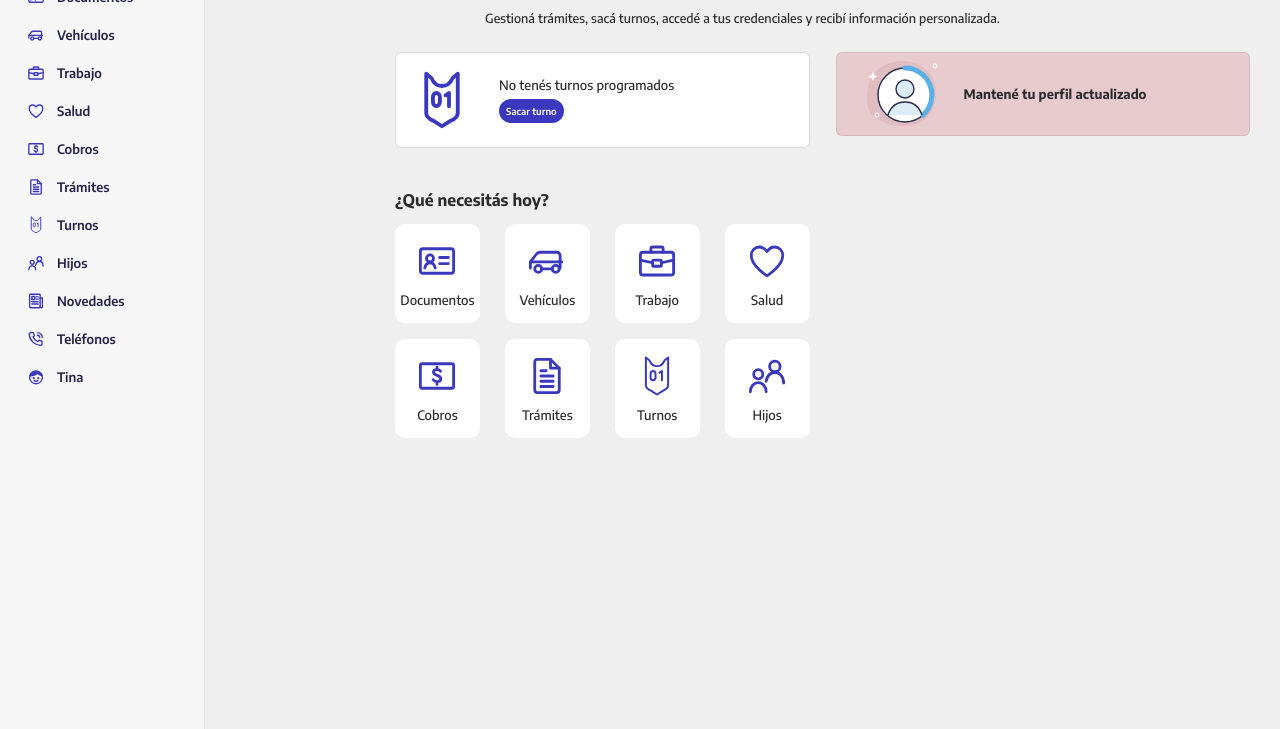
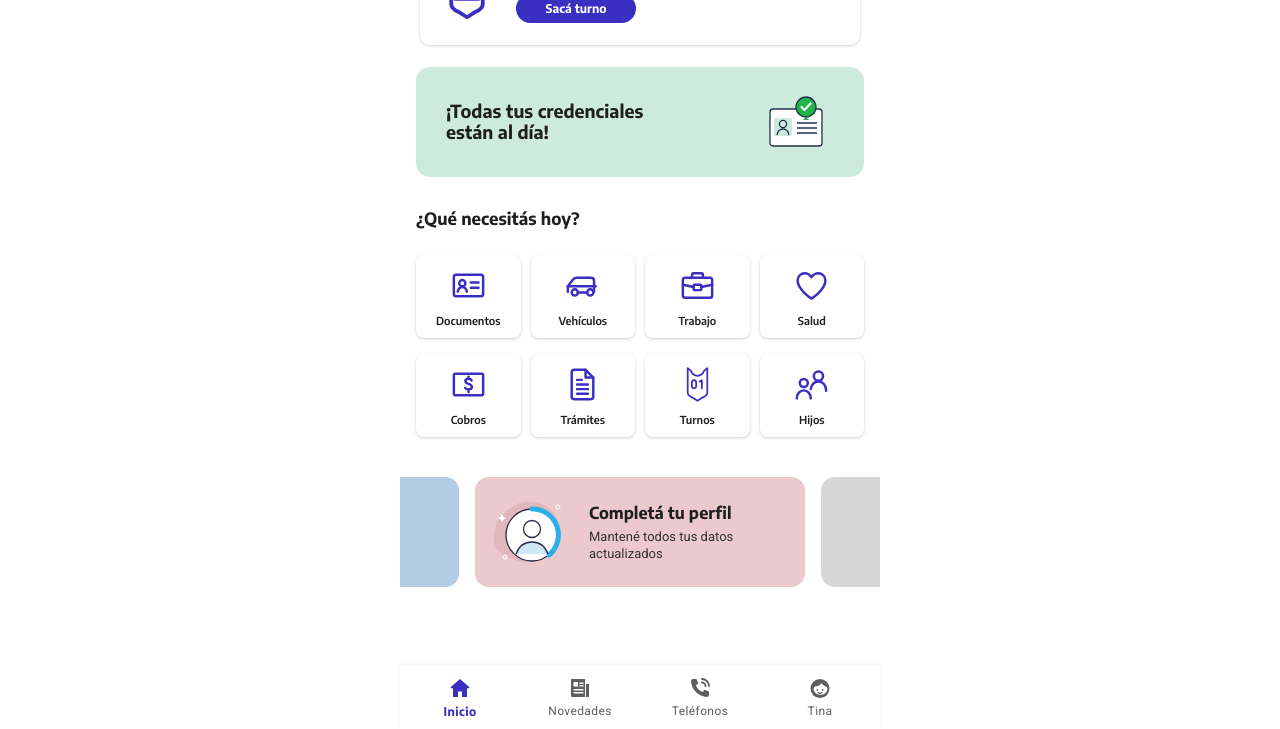
Before and after one commit to poli-git/poli-git.github.io, a plain HTML site: page index.html in a window 1280 px wide. Shown: the part 71-800 px from the top of the page. Drawn offline with Linux system fonts and the light colour scheme.

Commit message:
Update index.html

```diff
--- a/index.html
+++ b/index.html
@@ -2,122 +2,124 @@
 <html lang="es">
 <head>
 <meta charset="UTF-8">
-<meta name="viewport" content="width=device-width, initial-scale=1.0">
+<meta name="viewport" content="width=device-width, initial-scale=1.0, viewport-fit=cover">
+<meta name="theme-color" content="#ffffff">
+<meta name="apple-mobile-web-app-capable" content="yes">
+<meta name="mobile-web-app-capable" content="yes">
+<meta name="apple-mobile-web-app-status-bar-style" content="default">
 <title>Inicio</title>
 <link rel="preconnect" href="https://fonts.googleapis.com">
 <link rel="preconnect" href="https://fonts.gstatic.com" crossorigin>
-<link href="https://fonts.googleapis.com/css2?family=Encode+Sans:wght@400;500;600;700&display=swap" rel="stylesheet">
+<link href="https://fonts.googleapis.com/css2?family=Encode+Sans:wght@500;600;700&family=Roboto:wght@400;500&display=swap" rel="stylesheet">
 <style>
   :root {
-    --primary: #3a38bd;
-    --text: #2b2b2b;
-    --bg: #efefef;
-    --sidebar-bg: #f7f7f7;
-    --card: #ffffff;
-    --border: #d9d9d9;
-    --pink-card: #e8cbcf;
+    --primary: #3a2fc1;
+    --text: #1f1f1f;
+    --muted: #5f5f5f;
+    --bg: #ffffff;
+    --green: #cdebdc;
+    --pink: #ecc9cd;
+    --nav-h: 64px;
   }
   * { box-sizing: border-box; margin: 0; padding: 0; }
+  html, body { background: var(--bg); }
   body {
     font-family: "Encode Sans", system-ui, sans-serif;
     color: var(--text);
-    background: var(--bg);
-    display: flex;
-    min-height: 100vh;
+    max-width: 480px;
+    margin: 0 auto;
+    padding-top: env(safe-area-inset-top);
+    padding-bottom: calc(var(--nav-h) + 24px + env(safe-area-inset-bottom));
+    overflow-x: hidden;
+    -webkit-tap-highlight-color: transparent;
+    -webkit-text-size-adjust: 100%;
   }
   svg.icon { fill: none; stroke: currentColor; stroke-width: 1.8; stroke-linecap: round; stroke-linejoin: round; }
 
-  /* ---------- Sidebar ---------- */
-  .sidebar {
-    width: 205px;
-    flex-shrink: 0;
-    background: var(--sidebar-bg);
-    border-right: 1px solid #e2e2e2;
-    padding: 14px 12px;
+  /* ---------- Turnos card ---------- */
+  .turno-card {
+    margin: 12px 20px 0;
+    background: #fff;
+    border-radius: 10px;
+    box-shadow: 0 1px 3px rgba(0,0,0,.18);
+    padding: 16px 20px 20px 26px;
+    display: flex; align-items: center; gap: 28px;
   }
-  .sidebar nav ul { list-style: none; display: flex; flex-direction: column; gap: 6px; }
-  .sidebar a {
-    display: flex; align-items: center; gap: 12px;
-    padding: 8px 15px;
-    border-radius: 999px;
-    color: var(--primary);
-    text-decoration: none;
-    font-weight: 600;
-    font-size: 13px;
-    height: 32px;
+  .turno-card .big-icon { width: 42px; height: 68px; color: var(--primary); stroke-width: 2.2; flex-shrink: 0; }
+  .turno-card p {
+    font-family: Roboto, sans-serif; font-size: 17px; font-weight: 400;
+    color: #2a2a2a; margin-bottom: 14px; letter-spacing: .1px;
   }
-  .sidebar a span { color: #232349; }
-  .sidebar a svg { width: 18px; height: 18px; flex-shrink: 0; }
-  .sidebar a:hover { background: #e9e9f7; }
-  .sidebar a.active { background: var(--primary); color: #fff; }
-  .sidebar a.active span { color: #fff; }
+  .btn {
+    display: inline-block; width: 120px; height: 29px;
+    background: var(--primary); color: #fff;
+    font-family: inherit; font-weight: 700; font-size: 12px;
+    border: none; border-radius: 999px; cursor: pointer;
+  }
 
-  /* ---------- Main ---------- */
-  main { flex: 1; padding: 22px 30px 40px; }
-  .greeting { text-align: center; margin-bottom: 26px; }
-  .greeting h1 { font-size: 26px; font-weight: 700; margin-bottom: 26px; }
-  .greeting p { font-size: 12.5px; font-weight: 500; }
+  /* ---------- Credentials banner ---------- */
+  .banner {
+    margin: 22px 16px 0;
+    background: var(--green);
+    border-radius: 14px;
+    height: 110px;
+    display: flex; align-items: center; justify-content: space-between;
+    padding: 0 40px 0 30px;
+  }
+  .banner h2 { font-size: 18px; font-weight: 700; line-height: 1.15; }
 
-  .layout {
-    display: grid;
-    grid-template-columns: minmax(0, 434px) minmax(0, 434px);
-    gap: 26px;
-    justify-content: center;
-    margin-left: 160px; /* matches the off-center layout in the screenshot */
-  }
-  @media (max-width: 1150px) { .layout { margin-left: 0; } }
-  @media (max-width: 900px)  { .layout { grid-template-columns: 1fr; } }
-
-  /* Turnos card */
-  .turno-card {
-    background: var(--card);
-    border: 1px solid var(--border);
-    border-radius: 6px;
-    height: 96px;
-    display: flex; align-items: center; gap: 36px;
-    padding: 0 25px;
-  }
-  .turno-card .big-icon { width: 42px; height: 64px; color: var(--primary); }
-  .turno-card p { font-size: 13px; font-weight: 500; margin-bottom: 6px; }
-  .btn {
-    display: inline-block;
-    background: var(--primary); color: #fff;
-    font-family: inherit; font-weight: 600; font-size: 9.5px;
-    border: none; border-radius: 999px;
-    padding: 6px 7px; cursor: pointer;
-  }
-  .btn:hover { filter: brightness(1.15); }
-
-  .section-title { font-size: 16px; font-weight: 700; margin: 42px 0 14px; }
-
+  /* ---------- Quick access ---------- */
+  .section-title { font-size: 17px; font-weight: 700; margin: 30px 16px 26px; }
   .grid {
-    display: grid;
-    grid-template-columns: repeat(4, 1fr);
-    gap: 16px 25px;
+    display: grid; grid-template-columns: repeat(4, 1fr);
+    gap: 16px 10px; padding: 0 16px;
   }
   .tile {
-    background: var(--card);
-    border-radius: 10px;
-    height: 99px;
+    height: 83px; background: #fff; border-radius: 8px;
+    box-shadow: 0 1px 3px rgba(0,0,0,.2);
     display: flex; flex-direction: column; align-items: center; justify-content: center; gap: 10px;
     text-decoration: none; color: var(--text);
-    font-size: 13px; font-weight: 500;
-    transition: box-shadow .15s;
+    font-size: 11px; font-weight: 600;
   }
-  .tile:hover { box-shadow: 0 2px 8px rgba(0,0,0,.08); }
-  .tile svg { width: 42px; height: 42px; color: var(--primary); stroke-width: 1.6; }
+  .tile svg { width: 37px; height: 37px; color: var(--primary); stroke-width: 1.6; }
 
-  /* Right column info cards */
-  .side { display: flex; flex-direction: column; gap: 25px; }
-  .info-card {
-    border: 1px solid rgba(0,0,0,.08);
-    border-radius: 6px;
-    display: flex; align-items: center;
-    padding: 0 10px;
+  /* ---------- Carousel ---------- */
+  .carousel {
+    margin-top: 40px;
+    display: flex; gap: 16px;
+    overflow-x: auto; scroll-snap-type: x mandatory;
+    padding: 0 calc((100% - 330px) / 2);
+    scrollbar-width: none;
   }
-  .info-card .illus { width: 117px; flex-shrink: 0; display: flex; justify-content: center; }
-  .info-card.pink { background: var(--pink-card); height: 84px; }
-  .info-card h3 { font-size: 13px; font-weight: 700; }
+  .carousel::-webkit-scrollbar { display: none; }
+  .slide {
+    flex: 0 0 330px; height: 110px;
+    border-radius: 14px; scroll-snap-align: center;
+    display: flex; align-items: center; gap: 16px; padding: 0 16px;
+  }
+  .slide.pink { background: var(--pink); }
+  .slide.blue { background: #b3cde6; }
+  .slide.gray { background: #d6d6d6; }
+  .slide h3 { font-size: 16.5px; font-weight: 700; margin-bottom: 6px; }
+  .slide p { font-family: Roboto, sans-serif; font-size: 13px; line-height: 1.3; color: #333; }
+
+  /* ---------- Bottom nav ---------- */
+  .bottom-nav {
+    position: fixed; bottom: 0; left: 50%; transform: translateX(-50%);
+    width: 100%; max-width: 480px;
+    height: calc(var(--nav-h) + env(safe-area-inset-bottom));
+    padding-bottom: env(safe-area-inset-bottom);
+    z-index: 10;
+    background: #fff; box-shadow: 0 -1px 3px rgba(0,0,0,.06);
+    display: grid; grid-template-columns: repeat(4, 1fr);
+  }
+  .bottom-nav a {
+    display: flex; flex-direction: column; align-items: center; justify-content: center; gap: 4px;
+    text-decoration: none; color: var(--muted);
+    font-family: Roboto, sans-serif; font-size: 12px; letter-spacing: .4px;
+  }
+  .bottom-nav a svg { width: 24px; height: 24px; }
+  .bottom-nav a.active { color: var(--primary); font-family: "Encode Sans", sans-serif; font-weight: 700; }
 </style>
 </head>
 <body>
@@ -125,7 +127,6 @@
 <!-- Icon sprite -->
 <svg width="0" height="0" style="position:absolute">
   <defs>
-    <symbol id="i-home" viewBox="0 0 24 24"><path d="M3 11.5 12 4l9 7.5"/><path d="M5.5 9.5V20h4.5v-5.5h4V20h4.5V9.5"/></symbol>
     <symbol id="i-doc-id" viewBox="0 0 24 24"><rect x="2.5" y="5" width="19" height="14" rx="1.5"/><circle cx="8" cy="10.5" r="2"/><path d="M5 16c.5-2 1.6-3 3-3s2.5 1 3 3"/><path d="M13.5 10h5M13.5 13.5h5"/></symbol>
     <symbol id="i-car" viewBox="0 0 24 24"><path d="M2.5 16v-3.5l3.5-4.5c.6-.7 1.4-1 2.3-1h9.2c1.2 0 2 .9 2 2V16"/><path d="M2.5 12.5h18"/><circle cx="7" cy="16.5" r="2"/><circle cx="17" cy="16.5" r="2"/><path d="M9 16.5h6"/></symbol>
     <symbol id="i-briefcase" viewBox="0 0 24 24"><rect x="2.5" y="7" width="19" height="13" rx="1.5"/><path d="M8.5 7V5a1 1 0 0 1 1-1h5a1 1 0 0 1 1 1v2"/><path d="M2.5 11.5 9.5 13M21.5 11.5 14.5 13"/><rect x="9.5" y="11.5" width="5" height="3.5" rx=".5"/></symbol>
@@ -133,47 +134,32 @@
     <symbol id="i-money" viewBox="0 0 24 24"><rect x="2.5" y="5" width="19" height="14" rx="1"/><path d="M14 9.3c-.4-.7-1.1-1-2-1-1.2 0-2 .6-2 1.6 0 2.2 4.2 1.2 4.2 3.6 0 1-.9 1.7-2.2 1.7-1 0-1.8-.4-2.2-1.1M12 7v1.3M12 15.2v1.6"/></symbol>
     <symbol id="i-file" viewBox="0 0 24 24"><path d="M14 2.5H6.5a1.5 1.5 0 0 0-1.5 1.5v16a1.5 1.5 0 0 0 1.5 1.5h11A1.5 1.5 0 0 0 19 20V7.5Z"/><path d="M14 2.5v5h5"/><path d="M8.5 12h7M8.5 15h7M8.5 18h7M8.5 9h3"/></symbol>
     <symbol id="i-turno" viewBox="0 0 24 34"><path d="M3 2v22.5c0 2.3 2.2 3.5 4 4.3L12 32l5-3.2c1.8-.8 4-2 4-4.3V2l-3 2.5c-1.2 3-3.3 4.5-6 4.5S7.2 7.5 6 4.5Z"/><path d="M6.8 15.5c0-1.5.8-2.5 2-2.5s2 1 2 2.5v2.5c0 1.5-.8 2.5-2 2.5s-2-1-2-2.5ZM14 14.3l2-1.3v7.5"/></symbol>
+    <symbol id="i-turno-big" viewBox="0 0 24 34"><path d="M3 2v22.5c0 2.3 2.2 3.5 4 4.3L12 32l5-3.2c1.8-.8 4-2 4-4.3V2l-3 2.5c-1.2 3-3.3 4.5-6 4.5S7.2 7.5 6 4.5Z"/><path d="M5.5 13h13M5.5 21.5h13"/><path d="M6 17.3c0-1.3.6-2 1.5-2s1.5.7 1.5 2-.6 2-1.5 2-1.5-.7-1.5-2ZM10.5 17.3c0-1.3.6-2 1.5-2s1.5.7 1.5 2-.6 2-1.5 2-1.5-.7-1.5-2ZM15.5 16l1.5-.8v4"/></symbol>
     <symbol id="i-kids" viewBox="0 0 24 24"><circle cx="7" cy="11" r="2.6"/><path d="M2.5 21c0-3 2-5.2 4.5-5.2s4.5 2.2 4.5 5.2"/><circle cx="16.5" cy="6.5" r="3"/><path d="M11.5 15c.6-3.2 2.6-5 5-5 2.8 0 5 2.4 5 6"/></symbol>
-    <symbol id="i-news" viewBox="0 0 24 24"><rect x="3.5" y="3" width="14" height="18" rx="1"/><path d="M17.5 8h3v11.5a1.5 1.5 0 0 1-3 0"/><rect x="6.5" y="6" width="4" height="4"/><path d="M12.5 6.5h2.5M12.5 9.5h2.5M6.5 13h8.5M6.5 16h8.5"/></symbol>
-    <symbol id="i-phone" viewBox="0 0 24 24"><path d="M5 3.5h3.5l1.5 4-2 1.5a11 11 0 0 0 6.5 6.5l1.5-2 4 1.5V18.5a2 2 0 0 1-2 2A16 16 0 0 1 3 5.5a2 2 0 0 1 2-2Z"/><path d="M14 3.5a6.5 6.5 0 0 1 6.5 6.5M14 7a3 3 0 0 1 3 3"/></symbol>
-    <symbol id="i-tina" viewBox="0 0 24 24"><circle cx="12" cy="12.5" r="8.5"/><path d="M3.8 10.5C5 7 8.5 5 12 5s7 2 8.2 5.5c-2.5-.8-5-2.4-6-4-1.6 2.3-5.5 3.7-10.4 4Z" fill="currentColor"/><circle cx="9" cy="13.5" r=".6" fill="currentColor"/><circle cx="15" cy="13.5" r=".6" fill="currentColor"/><path d="M9.5 16.5c1.4 1.2 3.6 1.2 5 0"/></symbol>
   </defs>
 </svg>
 
-<aside class="sidebar">
-  <nav>
-    <ul>
-      <li><a href="#" class="active"><svg class="icon"><use href="#i-home"/></svg><span>Inicio</span></a></li>
-      <li><a href="#"><svg class="icon"><use href="#i-doc-id"/></svg><span>Documentos</span></a></li>
-      <li><a href="#"><svg class="icon"><use href="#i-car"/></svg><span>Vehículos</span></a></li>
-      <li><a href="#"><svg class="icon"><use href="#i-briefcase"/></svg><span>Trabajo</span></a></li>
-      <li><a href="#"><svg class="icon"><use href="#i-heart"/></svg><span>Salud</span></a></li>
-      <li><a href="#"><svg class="icon"><use href="#i-money"/></svg><span>Cobros</span></a></li>
-      <li><a href="#"><svg class="icon"><use href="#i-file"/></svg><span>Trámites</span></a></li>
-      <li><a href="#"><svg class="icon" viewBox="0 0 24 34"><use href="#i-turno"/></svg><span>Turnos</span></a></li>
-      <li><a href="#"><svg class="icon"><use href="#i-kids"/></svg><span>Hijos</span></a></li>
-      <li><a href="#"><svg class="icon"><use href="#i-news"/></svg><span>Novedades</span></a></li>
-      <li><a href="#"><svg class="icon"><use href="#i-phone"/></svg><span>Teléfonos</span></a></li>
-      <li><a href="#"><svg class="icon"><use href="#i-tina"/></svg><span>Tina</span></a></li>
-    </ul>
-  </nav>
-</aside>
+<main>
+  <div class="turno-card">
+    <svg class="icon big-icon" viewBox="0 0 24 34"><use href="#i-turno-big"/></svg>
+    <div>
+      <p>No tenés turnos programados.</p>
+      <button class="btn">Sacá turno</button>
+    </div>
+  </div>
 
-<main>
-  <header class="greeting">
-    <h1>¡Hola Pablo!</h1>
-    <p>Gestioná trámites, sacá turnos, accedé a tus credenciales y recibí información personalizada.</p>
-  </header>
-
-  <div class="layout">
-    <!-- Left column -->
-    <section>
-      <div class="turno-card">
-        <svg class="icon big-icon" viewBox="0 0 24 34" style="stroke-width:2.2"><use href="#i-turno"/></svg>
-        <div>
-          <p>No tenés turnos programados</p>
-          <button class="btn">Sacar turno</button>
-        </div>
+  <div class="banner">
+    <h2>¡Todas tus credenciales<br>están al día!</h2>
+    <svg width="56" height="52" viewBox="0 0 56 52" aria-hidden="true">
+      <rect x="2" y="13" width="52" height="37" rx="3" fill="#fff" stroke="#24304a" stroke-width="1.3"/>
+      <rect x="6" y="22" width="18" height="18" rx="1.5" fill="#cdebdc"/>
+      <circle cx="15" cy="28" r="3.6" fill="none" stroke="#24304a" stroke-width="1.3"/>
+      <path d="M9 39c.8-4 3.2-6 6-6s5.2 2 6 6" fill="none" stroke="#24304a" stroke-width="1.3"/>
+      <path d="M29 27h20M29 32h20M29 37h20" stroke="#24304a" stroke-width="1.3"/>
+      <circle cx="38" cy="11" r="10" fill="#1fb54a" stroke="#24304a" stroke-width="1.3"/>
+      <path d="M38 21l-3 3h6Z" fill="#1fb54a"/>
+      <path d="M33.5 11l3 3 6-6.5" fill="none" stroke="#fff" stroke-width="2.2" stroke-linecap="round" stroke-linejoin="round"/>
+    </svg>
   </div>
 
   <h2 class="section-title">¿Qué necesitás hoy?</h2>
@@ -187,28 +173,68 @@
     <a href="#" class="tile"><svg class="icon" viewBox="0 0 24 34"><use href="#i-turno"/></svg>Turnos</a>
     <a href="#" class="tile"><svg class="icon"><use href="#i-kids"/></svg>Hijos</a>
   </div>
-    </section>
 
-    <!-- Right column -->
-    <aside class="side">
-      <div class="info-card pink">
-        <div class="illus">
-          <svg width="80" height="70" viewBox="0 0 80 70">
-            <path d="M20 6c16-8 40-4 48 14s0 42-20 46S2 62 2 42 6 13 20 6Z" fill="#dcb4ba" opacity=".6"/>
-            <circle cx="40" cy="36" r="27" fill="#fff" stroke="#2b2b4a" stroke-width="1.4"/>
-            <path d="M40 9a27 27 0 0 1 18 47" fill="none" stroke="#5ab0e6" stroke-width="5" stroke-linecap="round"/>
-            <circle cx="40" cy="30" r="9" fill="#dcecf8" stroke="#2b2b4a" stroke-width="1.4"/>
-            <path d="M23 56c3-9 9-13 17-13s14 4 17 13" fill="#dcecf8" stroke="#2b2b4a" stroke-width="1.4"/>
-            <path d="M8 13l1.5 3 3 1.5-3 1.5-1.5 3-1.5-3-3-1.5 3-1.5Z" fill="#fff"/>
-            <circle cx="70" cy="7" r="2" fill="none" stroke="#fff" stroke-width="1"/>
-            <circle cx="12" cy="56" r="2" fill="none" stroke="#fff" stroke-width="1"/>
+  <div class="carousel" id="carousel">
+    <div class="slide blue"></div>
+    <div class="slide pink">
+      <svg width="82" height="70" viewBox="0 0 80 70" style="flex-shrink:0" aria-hidden="true">
+        <path d="M20 10c14-10 36-6 44 10s2 40-18 44S0 58 2 40 8 18 20 10Z" fill="#dcb0b6" opacity=".7"/>
+        <circle cx="40" cy="38" r="26" fill="#fff" stroke="#2b2b4a" stroke-width="1.3"/>
+        <path d="M40 12a26 26 0 0 1 17 46" fill="none" stroke="#2bb0ea" stroke-width="5" stroke-linecap="round"/>
+        <circle cx="40" cy="32" r="8.5" fill="#fff" stroke="#2b2b4a" stroke-width="1.3"/>
+        <path d="M24 57c3-8 9-12 16-12s13 4 16 12" fill="#cfe7f7" stroke="#2b2b4a" stroke-width="1.3"/>
+        <path d="M10 17l1.4 2.8 2.8 1.4-2.8 1.4L10 25.4l-1.4-2.8-2.8-1.4 2.8-1.4Z" fill="#fff"/>
+        <circle cx="66" cy="10" r="2" fill="none" stroke="#fff" stroke-width="1"/>
+        <circle cx="13" cy="60" r="2" fill="none" stroke="#fff" stroke-width="1"/>
       </svg>
+      <div>
+        <h3>Completá tu perfil</h3>
+        <p>Mantené todos tus datos actualizados</p>
       </div>
-        <h3>Mantené tu perfil actualizado</h3>
     </div>
-    </aside>
+    <div class="slide gray"></div>
   </div>
 </main>
 
+<nav class="bottom-nav">
+  <a href="#" class="active">
+    <svg viewBox="0 0 24 24"><path fill="currentColor" d="M12 3 2.5 11.3l1.3 1.5L5 11.8V21h5v-5.5h4V21h5v-9.2l1.2 1 1.3-1.5Z"/></svg>
+    Inicio
+  </a>
+  <a href="#">
+    <svg viewBox="0 0 24 24"><path fill="currentColor" d="M3 3h14v18H4a1 1 0 0 1-1-1Zm15 5h3v12a1 1 0 0 1-1 1h-2Z"/><g fill="#fff"><rect x="5.5" y="6" width="4.5" height="4.5"/><rect x="11.5" y="6.5" width="4" height="1.5"/><rect x="11.5" y="9" width="4" height="1.5"/><rect x="5.5" y="13" width="10" height="1.5"/><rect x="5.5" y="16" width="10" height="1.5"/></g></svg>
+    Novedades
+  </a>
+  <a href="#">
+    <svg viewBox="0 0 24 24"><path fill="currentColor" d="M5 3h3.5l1.8 4.5-2.3 1.7a11 11 0 0 0 6.8 6.8l1.7-2.3L21 15.5V19a2 2 0 0 1-2 2A17 17 0 0 1 3 5a2 2 0 0 1 2-2Z"/><path d="M14 3a7 7 0 0 1 7 7M14 6.5a3.5 3.5 0 0 1 3.5 3.5" fill="none" stroke="currentColor" stroke-width="1.8" stroke-linecap="round"/></svg>
+    Teléfonos
+  </a>
+  <a href="#">
+    <svg viewBox="0 0 24 24"><circle cx="12" cy="12.5" r="9.5" fill="currentColor"/><path d="M5.5 13.5c0-1 .5-2.2 1.3-3 2.8-.3 5.5-1.6 7-3.3.9 1.7 2.8 3 4.8 3.5.6.8.9 1.8.9 2.8a7.3 7.3 0 0 1-14 0Z" fill="#fff"/><circle cx="9.3" cy="13.8" r=".9" fill="currentColor"/><circle cx="14.7" cy="13.8" r=".9" fill="currentColor"/><path d="M10 16.6c1.2.9 2.8.9 4 0" fill="none" stroke="currentColor" stroke-width="1.2" stroke-linecap="round"/></svg>
+    Tina
+  </a>
+</nav>
+
+<script>
+  // Start the carousel centered on the pink "Completá tu perfil" slide
+  const c = document.getElementById('carousel');
+  const s = c.children[1];
+  function centerSlide() {
+    const cr = c.getBoundingClientRect(), sr = s.getBoundingClientRect();
+    c.scrollLeft += (sr.left - cr.left) - (cr.width - sr.width) / 2;
+  }
+  centerSlide();
+  window.addEventListener('load', centerSlide);
+  window.addEventListener('resize', centerSlide);
+
+  // Bottom navigation: highlight the tapped tab
+  document.querySelectorAll('.bottom-nav a').forEach(a => {
+    a.addEventListener('click', e => {
+      e.preventDefault();
+      document.querySelector('.bottom-nav a.active')?.classList.remove('active');
+      a.classList.add('active');
+    });
+  });
+</script>
 </body>
 </html>
```
Lines whose indentation alone changed are shown as unchanged.
